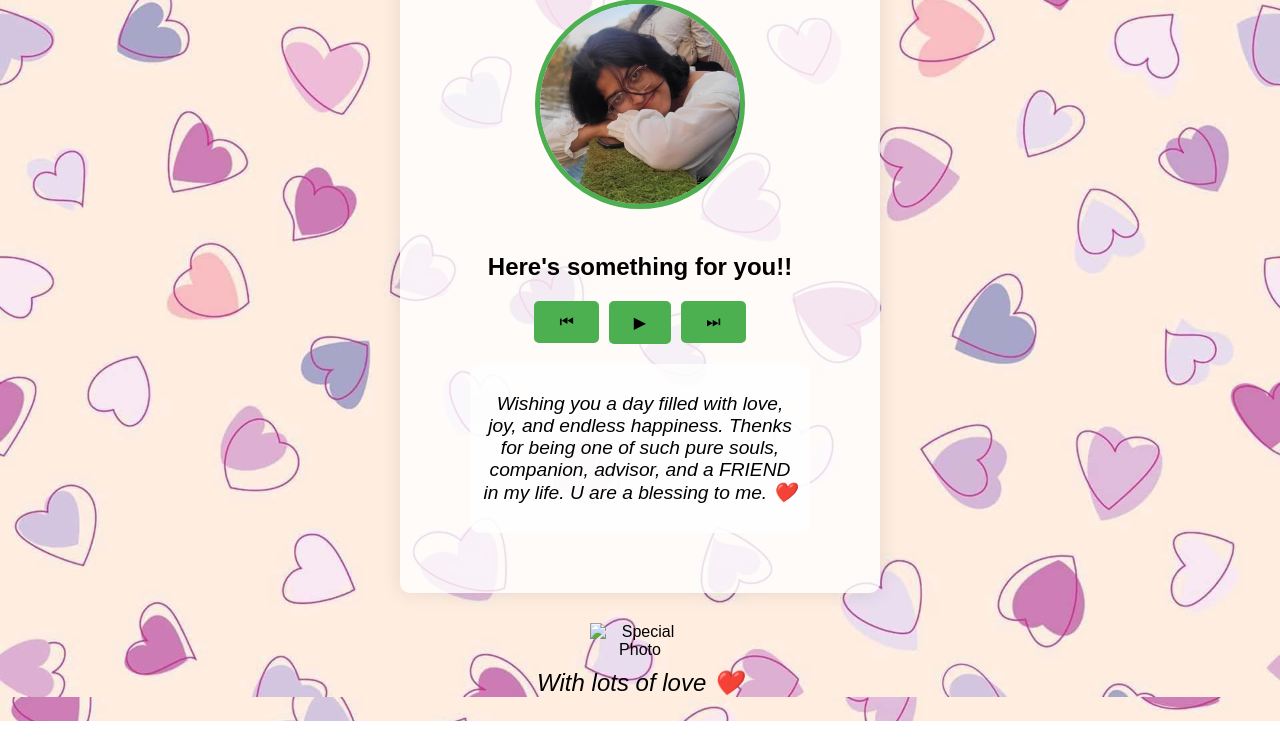
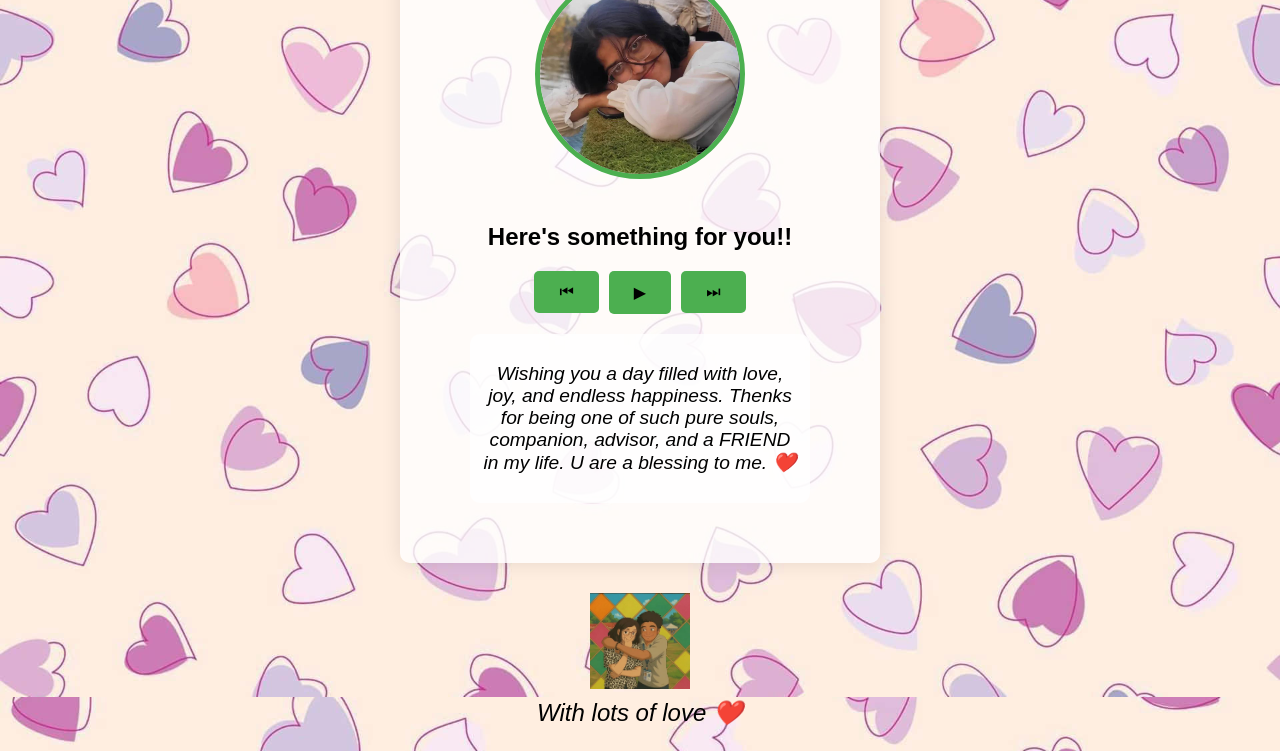
Before and after one commit to karunyobodh/pj_day, a plain HTML site: page index.html in a window 1280 px wide. Shown: the part 103-854 px from the top of the page. Before the commit the page ends 824 px from the top, so only its background shows below. Drawn offline with Linux system fonts and the light colour scheme.

Commit message:
Update index.html

```diff
--- a/index.html
+++ b/index.html
@@ -102,7 +102,7 @@
         </div>
     </div>
     <div class="love-section">
-        <img src="img_2.jpg" alt="Special Photo" class="love-photo">
+        <img src="img_2.jpeg" alt="Special Photo" class="love-photo">
         <p class="love-message">With lots of love ❤️</p>
     </div>
     <script>
```
